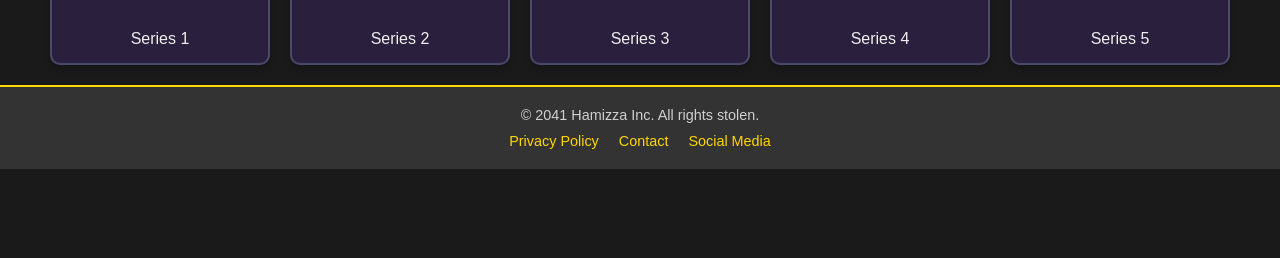
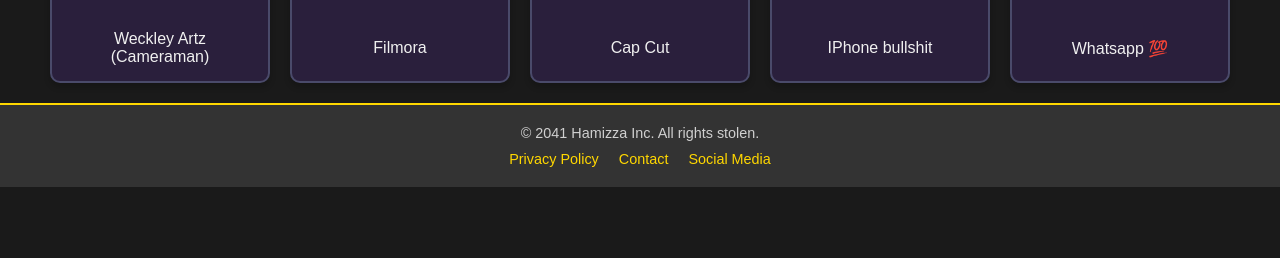
Before and after one commit to WECLEYArtz/HamizzaAwards_wecleyfied, a PHP site: page /src/htmls/categories/best-editing.html in a window 1280 px wide. Shown: the part 542-800 px from the top of the page. Run offline with PHP 8.4, Linux system fonts and the light colour scheme.

Commit message:
Wecley lah yn3l xerek

```diff
--- a/src/css/categories.css
+++ b/src/css/categories.css
@@ -37,7 +37,8 @@
   width: 100%;
   height: 200px;
   object-fit: contain;
-  border-radius: 5px;
+  border-radius: 30px;
+
 }
 
 /* الله يحرق طبونمكم */
@@ -71,3 +72,12 @@
   padding-top: 30px;
   text-align: center;
 }
+
+
+/*ahmed lah yn3l xerek*/
+.category-card video {
+  width: 100%;
+  height: 200px;
+  object-fit: cover;
+  border-radius: 30px;
+}
--- a/src/htmls/categories/best-editing.html
+++ b/src/htmls/categories/best-editing.html
@@ -33,24 +33,24 @@
             <div class="categories-container">
                 <div class="categories">
                     <div class="category-card">
-                        <img src="../../docs/home.png" alt="Series 1">
-                        <p>Series 1</p>
+                        <video src="../../docs/nominees/editing/2.mp4" alt="Series 1" loop autoplay muted></video>
+                        <p>Weckley Artz (Cameraman)</p>
                     </div>
                     <div class="category-card">
-                        <img src="../../docs/home.png" alt="Series 2">
-                        <p>Series 2</p>
+                        <img src="../../docs/nominees/editing/2 (1).png" alt="Series 2">
+                        <p>Filmora</p>
                     </div>
                     <div class="category-card">
-                        <img src="../../docs/home.png" alt="Series 3">
-                        <p>Series 3</p>
+                        <img src="../../docs/nominees/editing/2 (2).png" alt="Series 3">
+                        <p>Cap Cut</p>
                     </div>
                     <div class="category-card">
-                        <img src="../../docs/home.png" alt="Series 3">
-                        <p>Series 4</p>
+                        <img src="../../docs/nominees/editing/2 (3).png" alt="Series 3">
+                        <p>IPhone bullshit</p>
                     </div>
                     <div class="category-card">
-                        <img src="../../docs/home.png" alt="Series 3">
-                        <p>Series 5</p>
+                        <img src="../../docs/nominees/editing/2 (4).png" alt="Series 3">
+                        <p>Whatsapp 💯</p>
                     </div>
                 </div>
             </div>
```
Also changed, not shown: src/htmls/categories/series-with-most-uploaded-episodes.html (+6 -6 lines), 14 other files.
